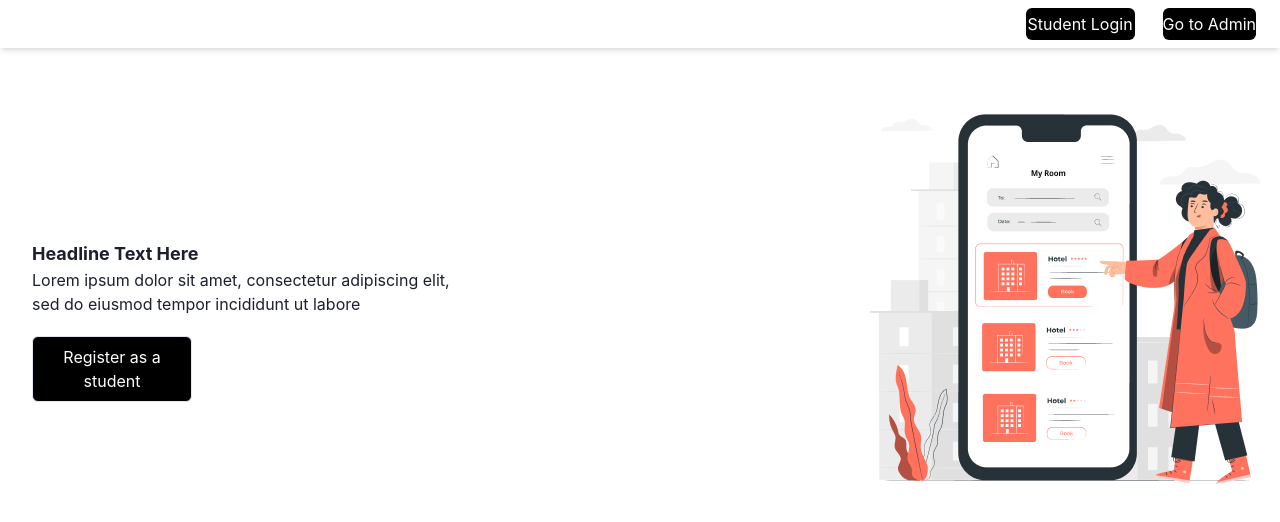
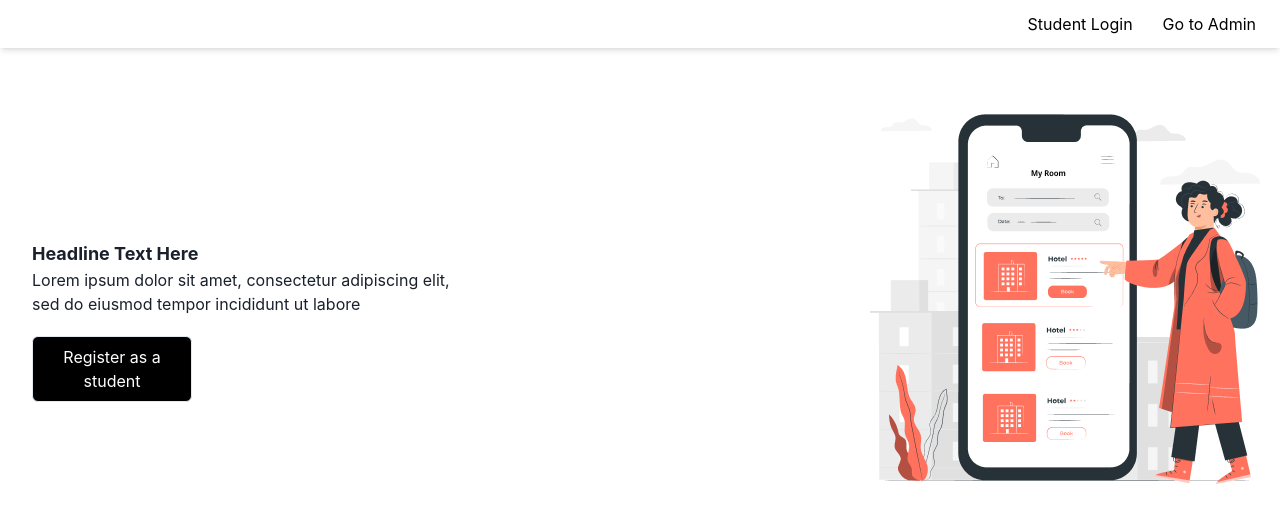
Before and after one commit to Leona-cloud/Hostel-management-system-Frontend, a React (Create React App) app in the folder hostel-mgt/: page / in a window 1280 px wide. Shown: the top 522 px of the page. Built offline with nearby package versions, Linux system fonts and the light colour scheme.

Commit message:
chore: quick fix

```diff
--- a/hostel-mgt/src/components/Nav.jsx
+++ b/hostel-mgt/src/components/Nav.jsx
@@ -8,10 +8,10 @@ const Nav = () => {
       <div className=" shadow-md w-full fixed top-0 left-0">
         <div className="md:grid  py-2 justify-items-end">
           <nav className="mr-6">
-            <button className="mr-7 bg-black p-0.5 text-white hover:bg-slate-400 py-1 rounded-md">
+            <button className="mr-7 bg-white p-0.5 text-black hover:bg-slate-400 py-1 rounded-md">
               <a href="/student-login">Student Login</a>
             </button>
-            <button className="bg-black text-white hover:bg-slate-400 py-1 rounded-md">
+            <button className="bg-white text-black hover:bg-slate-400 py-1 rounded-md">
               <a href="/warden-login">Go to Admin</a>
             </button>
           </nav>
--- a/hostel-mgt/src/components/lodgeComplaints.jsx
+++ b/hostel-mgt/src/components/lodgeComplaints.jsx
@@ -9,14 +9,14 @@ const LodgeComplaints = () => {
       </div>
       <div className="mb-5">
         <label className="mr-6">Title:</label><span>
-        <input className='border ' type="text"/></span>
+        <input className='border' type="text"/></span>
       </div>
       <div className="flex mb-8">
       <label className="mr-6">Body:</label>
           <textarea className="border w-96  h-4/5" placeholder="Please type in a complaint" id="complaints" name="complaints" rows="10" cols="66"> </textarea>
       </div>
-      <div className="flex justify-center">
-        <button className="border justify-center w-80 py-2 bg-black text-white hover:bg-slate-400 ">
+      <div className="flex ml-24">
+        <button className="border w-80 py-2 bg-black text-white hover:bg-slate-400 ">
           Submit
         </button>
       </div>
```
